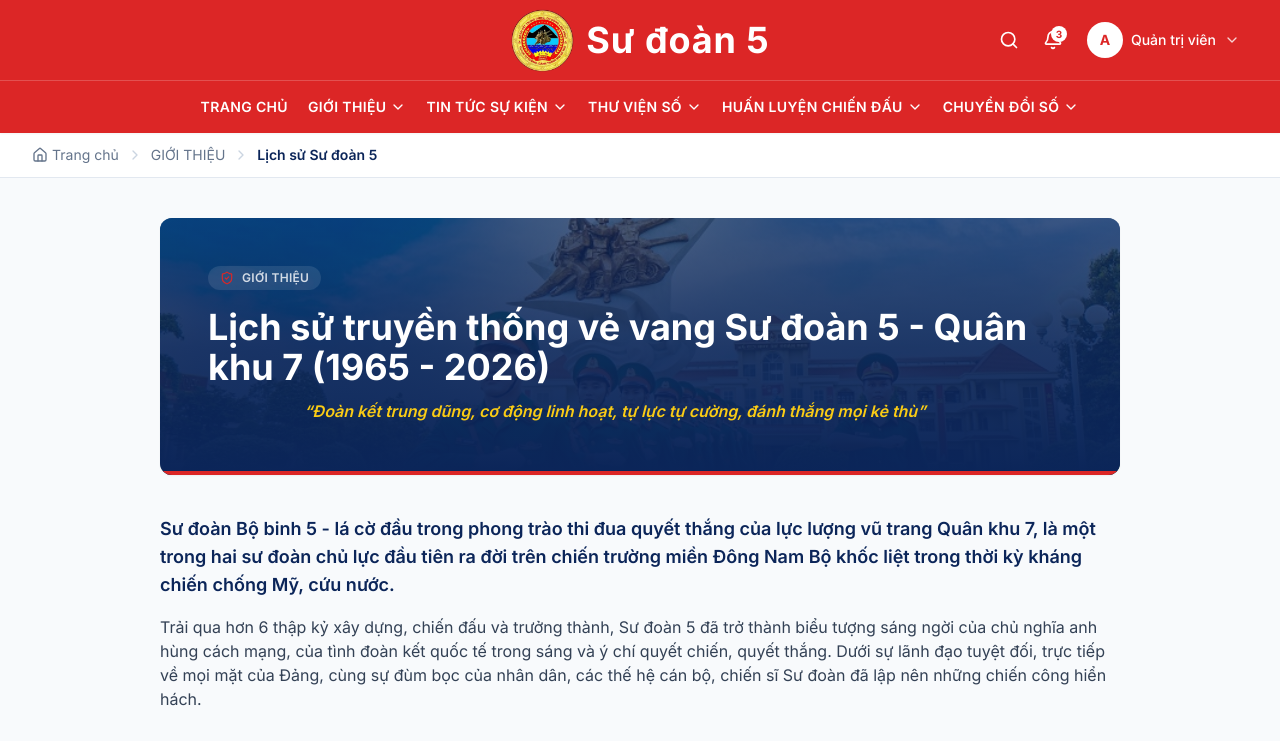
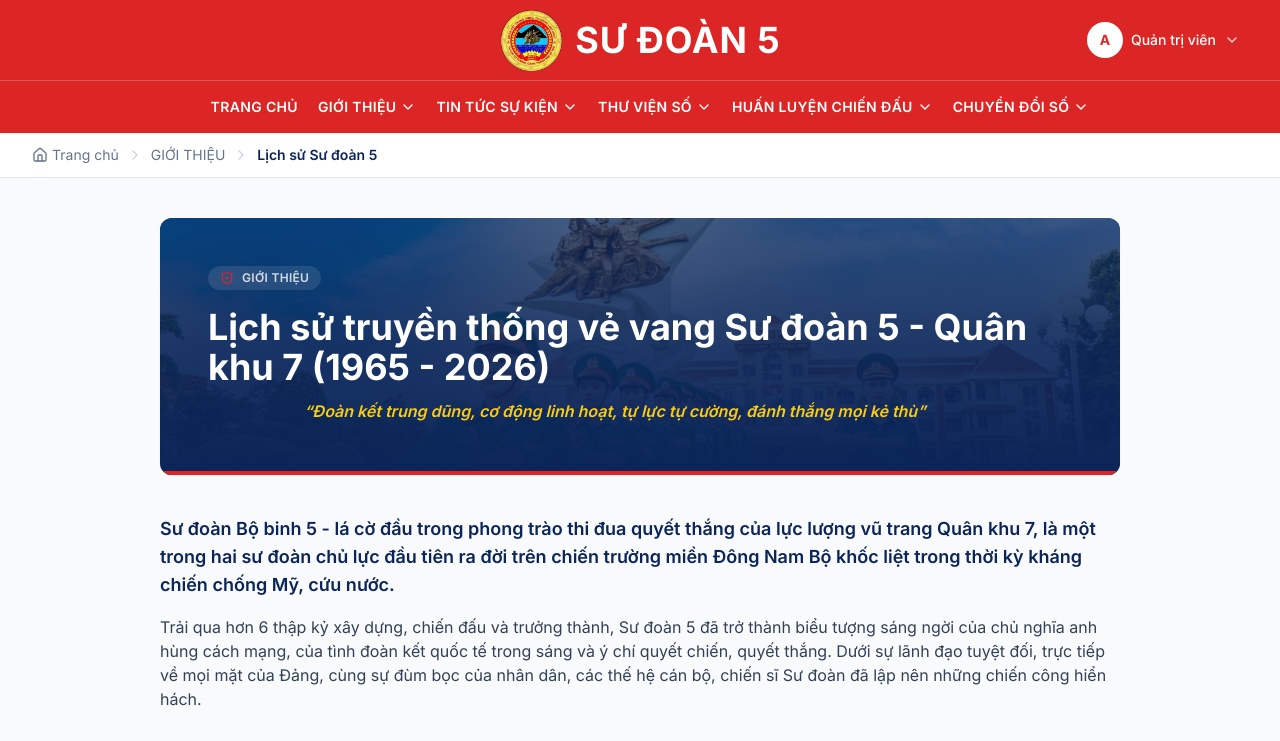
Before and after one commit to helloworld2346/news-cms, a React (Vite) app in the folder frontend/: page /gioi-thieu/lich-su-su-doan-5 in a window 1280 px wide. Shown: the top 741 px of the page. Built offline with nearby package versions, Linux system fonts and the light colour scheme.

Commit message:
feat(header): implement scroll detection for dynamic DesktopNav visibility

```diff
--- a/frontend/src/components/common/DesktopNav.tsx
+++ b/frontend/src/components/common/DesktopNav.tsx
@@ -2,6 +2,7 @@ import { useState } from "react";
 import { NavLink } from "react-router-dom";
 import { ChevronDown } from "lucide-react";
 import { cn } from "@/lib/utils";
+import logo from "@/assets/images/logo.png";
 import { navItems } from "./nav-items";
 
 const linkBase =
@@ -9,11 +10,43 @@ const linkBase =
 const underline =
   "after:absolute after:inset-x-0 after:bottom-2 after:h-0.5 after:bg-white after:transition-transform";
 
-export default function DesktopNav() {
+type Props = { compact?: boolean };
+
+export default function DesktopNav({ compact = false }: Props) {
   const [openIndex, setOpenIndex] = useState<number | null>(null);
 
   return (
-    <nav className="mx-auto hidden max-w-screen-2xl items-center justify-center gap-5 px-4 md:px-8 xl:flex 2xl:gap-6">
+    <nav
+      className={cn(
+        "mx-auto hidden max-w-screen-2xl items-center gap-5 px-4 md:px-8 xl:flex 2xl:gap-6",
+        "justify-center",
+      )}
+    >
+      {/* Luôn render để có transition; ẩn/hiện + trượt vào khi compact */}
+      <NavLink
+        to="/"
+        aria-hidden={!compact}
+        tabIndex={compact ? 0 : -1}
+        className={cn(
+          "flex shrink-0 items-center gap-2 overflow-hidden transition-all duration-300 ease-out",
+          compact
+            ? "mr-4 max-w-xs translate-x-0 opacity-100"
+            : "pointer-events-none mr-0 max-w-0 -translate-x-4 opacity-0",
+        )}
+      >
+        <img
+          src={logo}
+          alt="Logo Sư đoàn"
+          className={cn(
+            "object-contain transition-all duration-300 ease-out",
+            compact ? "h-9 w-9 scale-100" : "h-9 w-0 scale-90",
+          )}
+        />
+        <span className="whitespace-nowrap text-lg font-bold tracking-wide text-white">
+          Sư đoàn 5
+        </span>
+      </NavLink>
+
       {navItems.map((item, i) =>
         item.children ? (
           <div
--- a/frontend/src/components/common/Header.tsx
+++ b/frontend/src/components/common/Header.tsx
@@ -1,11 +1,30 @@
-import { Search, Bell, ChevronDown } from "lucide-react";
+import { useEffect, useRef, useState } from "react";
+import { ChevronDown } from "lucide-react";
 import logo from "@/assets/images/logo.png";
 import MobileNav from "./MobileNav";
 import DesktopNav from "./DesktopNav";
 
 export default function Header() {
+  const [scrolled, setScrolled] = useState(false);
+  const bannerRef = useRef<HTMLDivElement>(null);
+
+  useEffect(() => {
+    const el = bannerRef.current;
+    if (!el) return;
+    const io = new IntersectionObserver(
+      ([entry]) => setScrolled(!entry.isIntersecting),
+      { threshold: 0 },
+    );
+    io.observe(el);
+    return () => io.disconnect();
+  }, []);
+
   return (
-    <header className="sticky top-0 z-50 bg-accent text-accent-foreground shadow-sm">
+    <header className="contents">
+      <div
+        ref={bannerRef}
+        className="sticky top-0 z-50 bg-accent text-accent-foreground shadow-sm xl:static xl:z-auto xl:shadow-none"
+      >
         <div className="relative flex h-20 items-center justify-center px-4 md:px-8">
           <div className="flex items-center gap-3">
             <img
@@ -14,28 +33,13 @@ export default function Header() {
               className="h-16 w-16 shrink-0 object-contain"
             />
             <div className="text-center leading-tight">
-            <div className="text-4xl font-bold tracking-wide md:text-4xl">
-              Sư đoàn 5
+              <div className="text-2xl font-bold tracking-wide md:text-4xl">
+                SƯ ĐOÀN 5
               </div>
             </div>
           </div>
 
           <div className="absolute right-4 flex items-center gap-2 md:right-8">
-          <button
-            className="rounded-full p-2 text-white hover:bg-white/10"
-            aria-label="Tìm kiếm"
-          >
-            <Search className="h-5 w-5" />
-          </button>
-          <button
-            className="relative rounded-full p-2 text-white hover:bg-white/10"
-            aria-label="Thông báo"
-          >
-            <Bell className="h-5 w-5" />
-            <span className="absolute right-1 top-1 flex h-4 w-4 items-center justify-center rounded-full bg-white text-[10px] font-bold text-accent">
-              3
-            </span>
-          </button>
             <button className="hidden items-center gap-2 rounded-md px-2 py-1 hover:bg-white/10 md:flex">
               <span className="flex h-9 w-9 items-center justify-center rounded-full bg-white text-sm font-bold text-accent">
                 A
@@ -49,9 +53,10 @@ export default function Header() {
             <MobileNav />
           </div>
         </div>
+      </div>
 
-      <div className="hidden border-t border-white/20 xl:block">
-        <DesktopNav />
+      <div className="sticky top-0 z-40 hidden border-t border-white/20 bg-accent text-accent-foreground shadow-sm xl:block">
+        <DesktopNav compact={scrolled} />
       </div>
     </header>
   );
```
Lines whose indentation alone changed are shown as unchanged.
